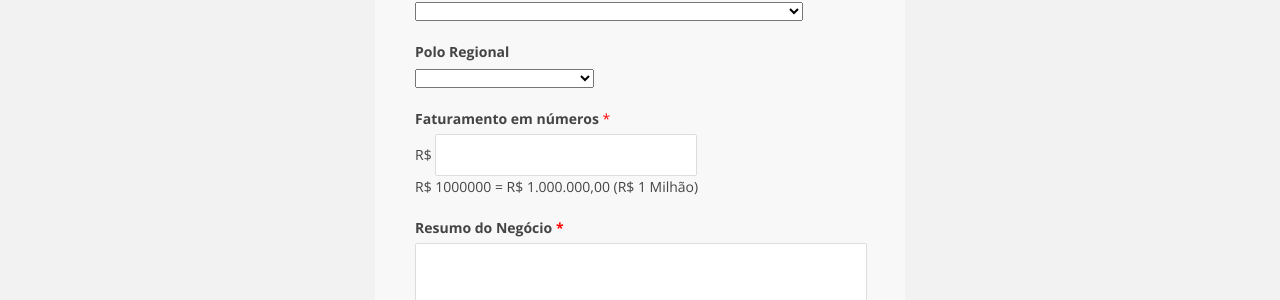
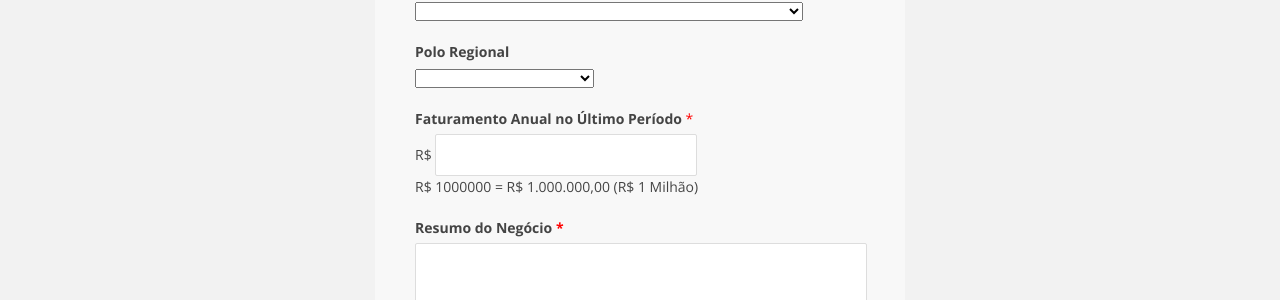
Before and after one commit to spventures/spventures.github.io, a Jekyll site: the page built from form.html, in a window 1280 px wide and 900 px high, scrolled down 452 px. Shown: the part 151-451 px from the top of the window. Built offline with Jekyll 4.4.1, drawn with Linux system fonts in a browser that asks for light colours; nearby versions of some CDN libraries; library files that are not in the unit come from our copies; comment, search, counter and statistics services are not loaded.

Commit message:
Update form

```diff
--- a/form.html
+++ b/form.html
@@ -86,6 +86,9 @@
               <select id="Field6" name="Field6" class="field select medium"       tabindex="5" >
                 <option value="" selected="selected">
                 </option>
+                <option value="S&atilde;o Paulo" >
+                São Paulo
+                </option>
                 <option value="Campinas" >
                 Campinas
                 </option>
@@ -132,7 +135,7 @@
             </div>
           </li>
           <li id="foli13" class="notranslate      ">
-            <label class="desc " id="title13" for="Field13">Faturamento em números</label>
+            <label class="desc " id="title13" for="Field13">Faturamento Anual no Último Período</label>
             <span id="req_1" class="req">*</span>
             <div>
               R$ <input id="Field13" name="Field13" type="number" class="field text nospin medium"  value="" tabindex="7" onkeyup=""       />
```
Lines whose indentation alone changed are shown as unchanged.
